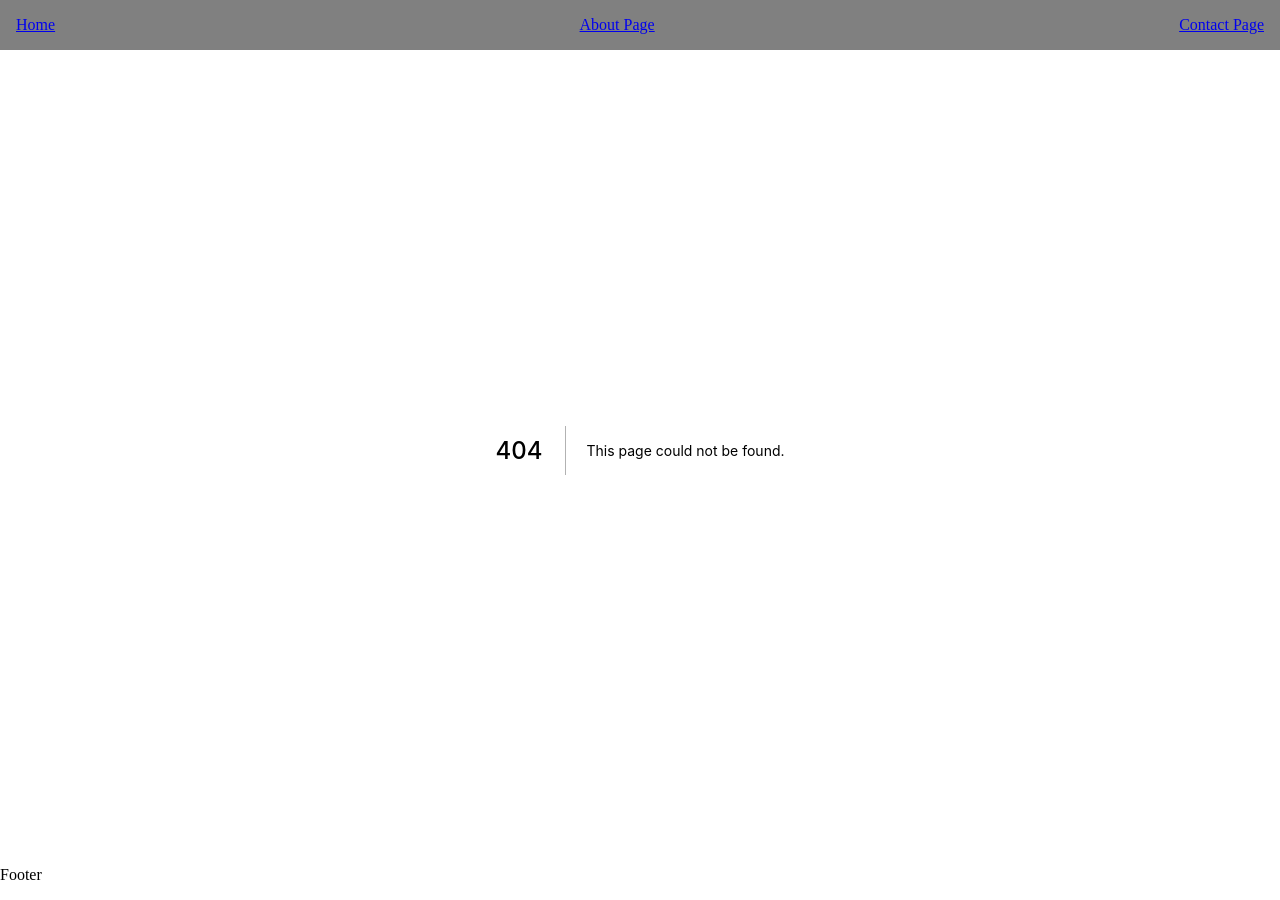
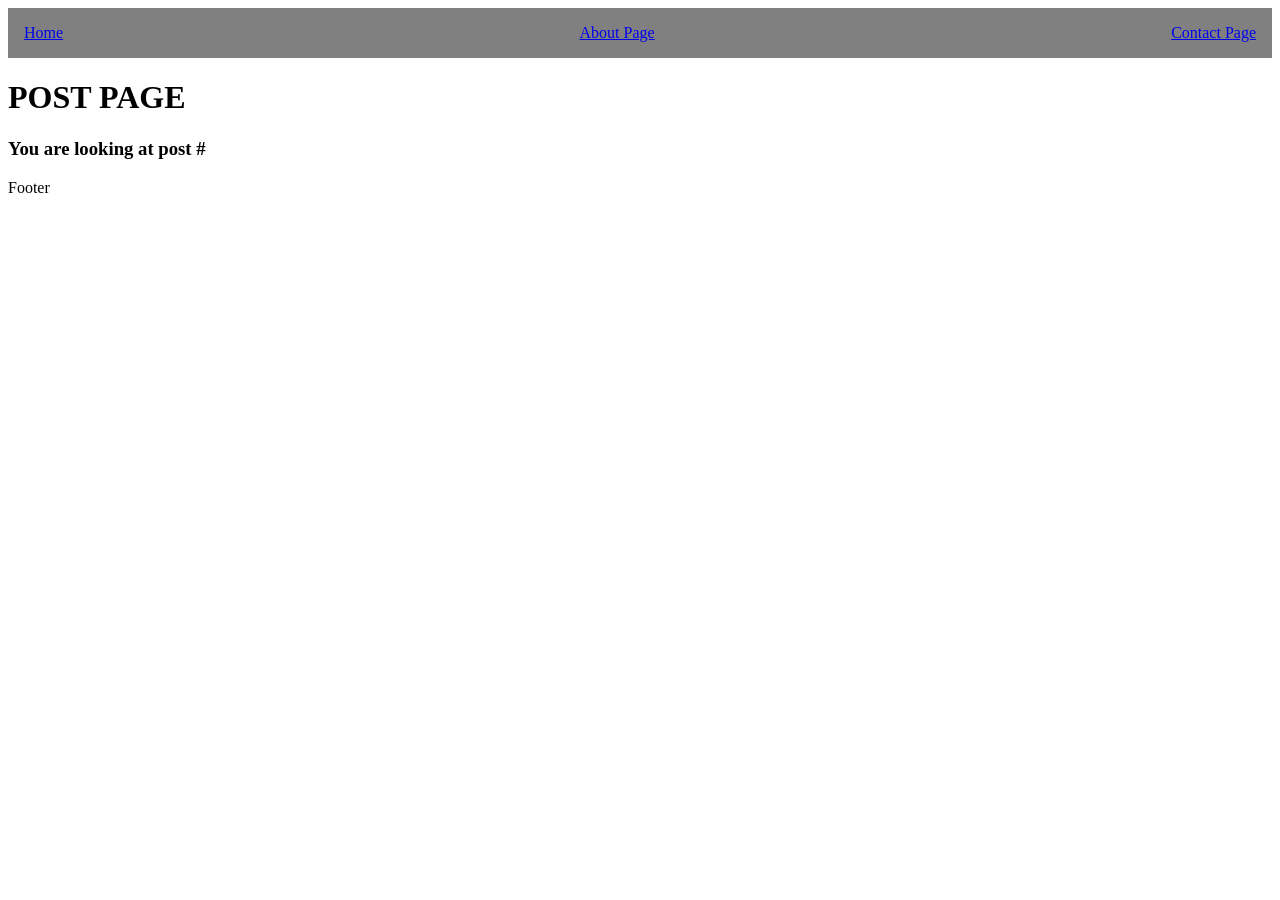
Before and after one commit to hazyikmis/next, a Next.js app in the folder first-next/: page /post in a window 1280 px wide. Before the commit this address had no page. After the commit the page ends 800 px from the top, so only its background shows below. Built offline with nearby package versions, Linux system fonts and the light colour scheme.

Commit message:
FN: query parameters passign & retrieving

```diff
--- /dev/null
+++ b/first-next/pages/post.js
@@ -0,0 +1,31 @@
+//const Post = ({ postId }) => {
+const Post = (props) => {
+  return (
+    <div>
+      <h1>POST PAGE</h1>
+      {/* <h3>You are looking at post # {postId}</h3> */}
+      <h3>You are looking at post # {props.id}</h3>
+    </div>
+  );
+};
+
+//getInitialProps used for getting query string as object and access the query parameters
+Post.getInitialProps = async ({ query }) => {
+  //console.log(query); //--> {id: "2"}
+  //return { postId: query.id };
+  return query;
+};
+
+export default Post;
+
+/*
+getInitialProps receives a single argument called context, it's an object with the following properties:
+>pathname - Current route. That is the path of the page in /pages
+>query - Query string section of URL parsed as an object
+>asPath - String of the actual path (including the query) shown in the browser
+>req - HTTP request object (server only)
+>res - HTTP response object (server only)
+>err - Error object if any error is encountered during the rendering
+
+https://nextjs.org/docs/api-reference/data-fetching/getInitialProps
+*/
```
Also changed, not shown: first-next/pages/index.js (+6 -1 lines), 1 other file (tests, documents, lock files or other folders).
